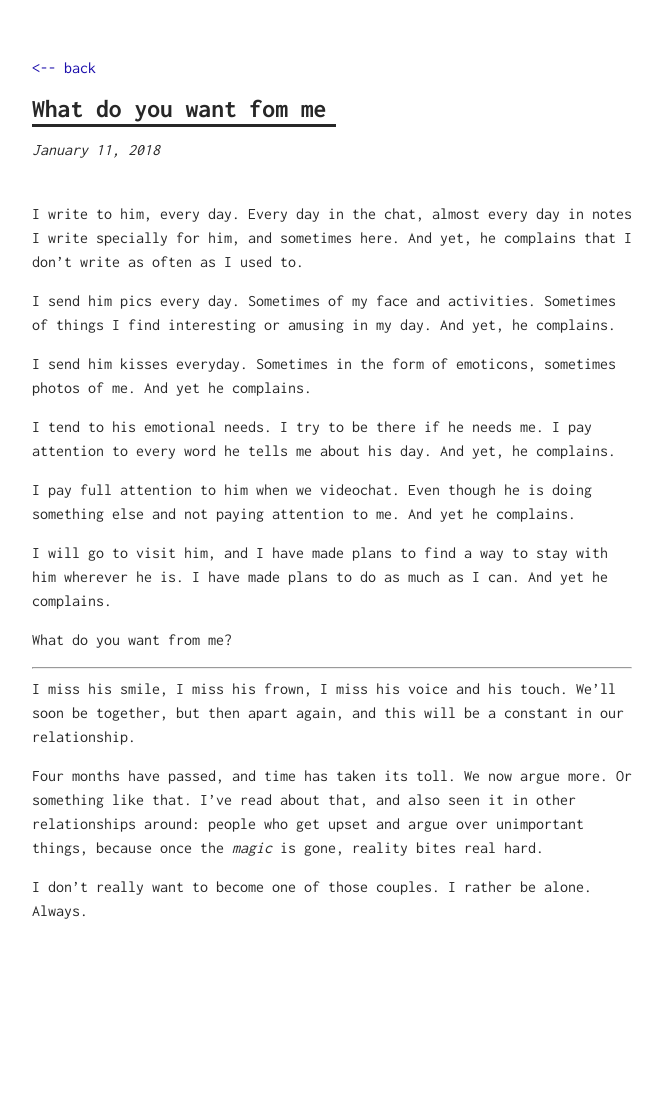
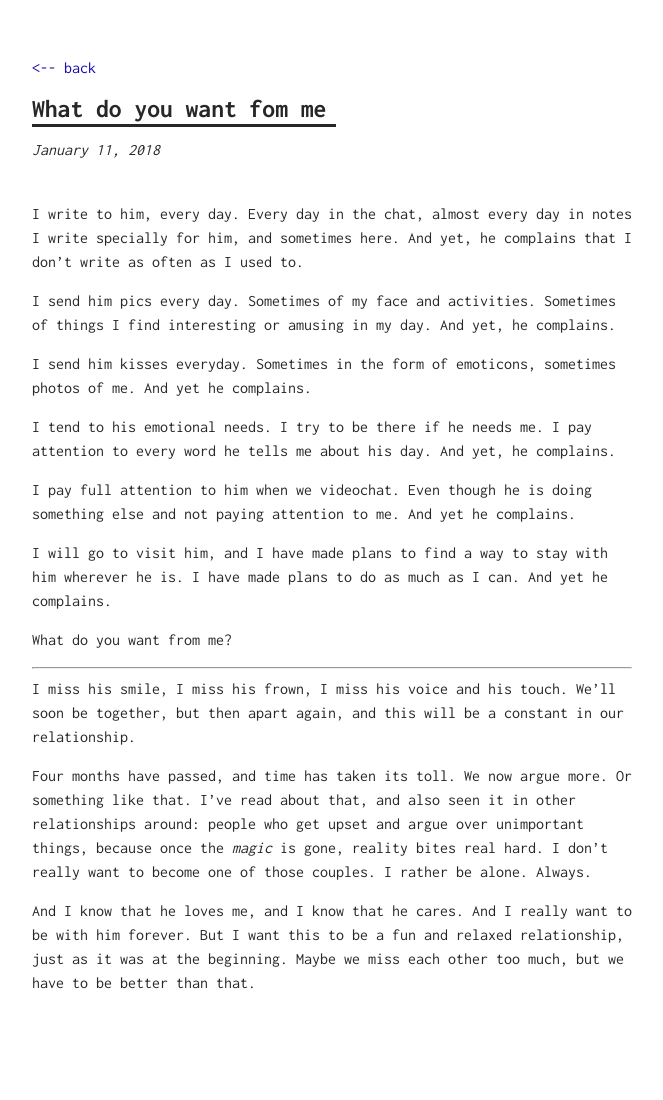
Before and after one commit to onemonthofindieblues/onemonthofindiesblues.github.io, a Jekyll site: the page built from _posts/2018-01-11-what.md, in a window 1280 px wide. Shown: the whole page, without its empty margins (308-971 px from the left). Built offline with Jekyll 4.4.1, drawn with Linux system fonts in a browser that asks for light colours; before the commit the page ends 1028 px from its top, so only the background shows below that.

Commit message:
Update 2018-01-11-what.md

```diff
--- a/_posts/2018-01-11-what.md
+++ b/_posts/2018-01-11-what.md
@@ -21,6 +21,6 @@ What do you want from me?
 
 I miss his smile, I miss his frown, I miss his voice and his touch. We’ll soon be together, but then apart again, and this will be a constant in our relationship.
 
-Four months have passed, and time has taken its toll. We now argue more. Or something like that. I’ve read about that, and also seen it in other relationships around: people who get upset and argue over unimportant things, because once the *magic* is gone, reality bites real hard.
+Four months have passed, and time has taken its toll. We now argue more. Or something like that. I’ve read about that, and also seen it in other relationships around: people who get upset and argue over unimportant things, because once the *magic* is gone, reality bites real hard. I don’t really want to become one of those couples. I rather be alone. Always.
 
-I don’t really want to become one of those couples. I rather be alone. Always.
+And I know that he loves me, and I know that he cares. And I really want to be with him forever. But I want this to be a fun and relaxed relationship, just as it was at the beginning. Maybe we miss each other too much, but we have to be better than that.
```
